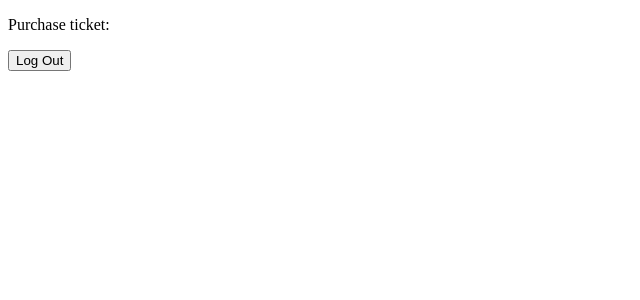
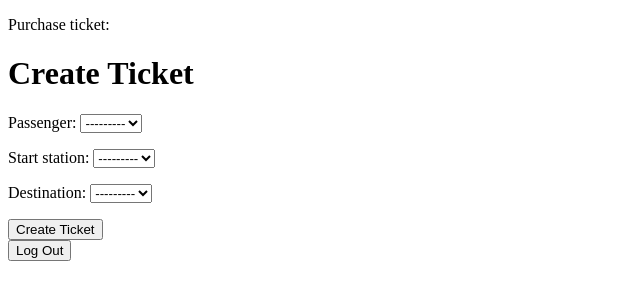
Before and after one commit to agentblack6000/backend-task-2, a Django app: page /scanner/offline in a window 1280 px wide. Shown: the top 300 px of the page, without its empty margins (0-640 px from the left). Run offline with Django 5.2, Linux system fonts and the light colour scheme; the visitor is signed in with stand-in values (Sample User, id 1); data that the repository does not hold is empty.

Commit message:
Add functionality for admins to create tickets for offline payments

```diff
--- /dev/null
+++ b/scanner/forms.py
@@ -0,0 +1,8 @@
+from django import forms
+from passengers.models import Ticket, Station, Passenger
+
+class TicketForm(forms.ModelForm):
+    class Meta:
+        model = Ticket
+        fields = ['passenger', 'start_station', 'destination']
+        # cost is calculated automatically if you keep it in the Ticket model
--- a/scanner/templates/scanner/purchase.html
+++ b/scanner/templates/scanner/purchase.html
@@ -7,6 +7,14 @@
   <body>
     <p>Purchase ticket:</p>
 
+    <h1>Create Ticket</h1>
+
+    <form method="post">
+        {% csrf_token %}
+        {{ form.as_p }}
+        <button type="submit" class="btn btn-primary">Create Ticket</button>
+    </form>
+
     <form method="post" action="{% url 'admin:logout' %}" style="display:inline;">
         {% csrf_token %}
         <button type="submit" class="btn btn-danger">Log Out</button>
--- a/scanner/views.py
+++ b/scanner/views.py
@@ -1,9 +1,21 @@
 from django.contrib.admin.views.decorators import staff_member_required
-from django.shortcuts import render
+from django.shortcuts import render, redirect
+from .forms import TicketForm
 
 def index(request):
     return render(request, "scanner/index.html")
 
 @staff_member_required
 def purchase_offline(request):
-    return render(request, "scanner/purchase.html")
+    if request.method == "POST":
+        form = TicketForm(request.POST)
+        if form.is_valid():
+            ticket = form.save(commit=False)
+            ticket.status = "In Use"
+            ticket.save()
+
+            return redirect(request.path)
+    else:
+        form = TicketForm()
+
+    return render(request, "scanner/purchase.html", {"form": form})
```
